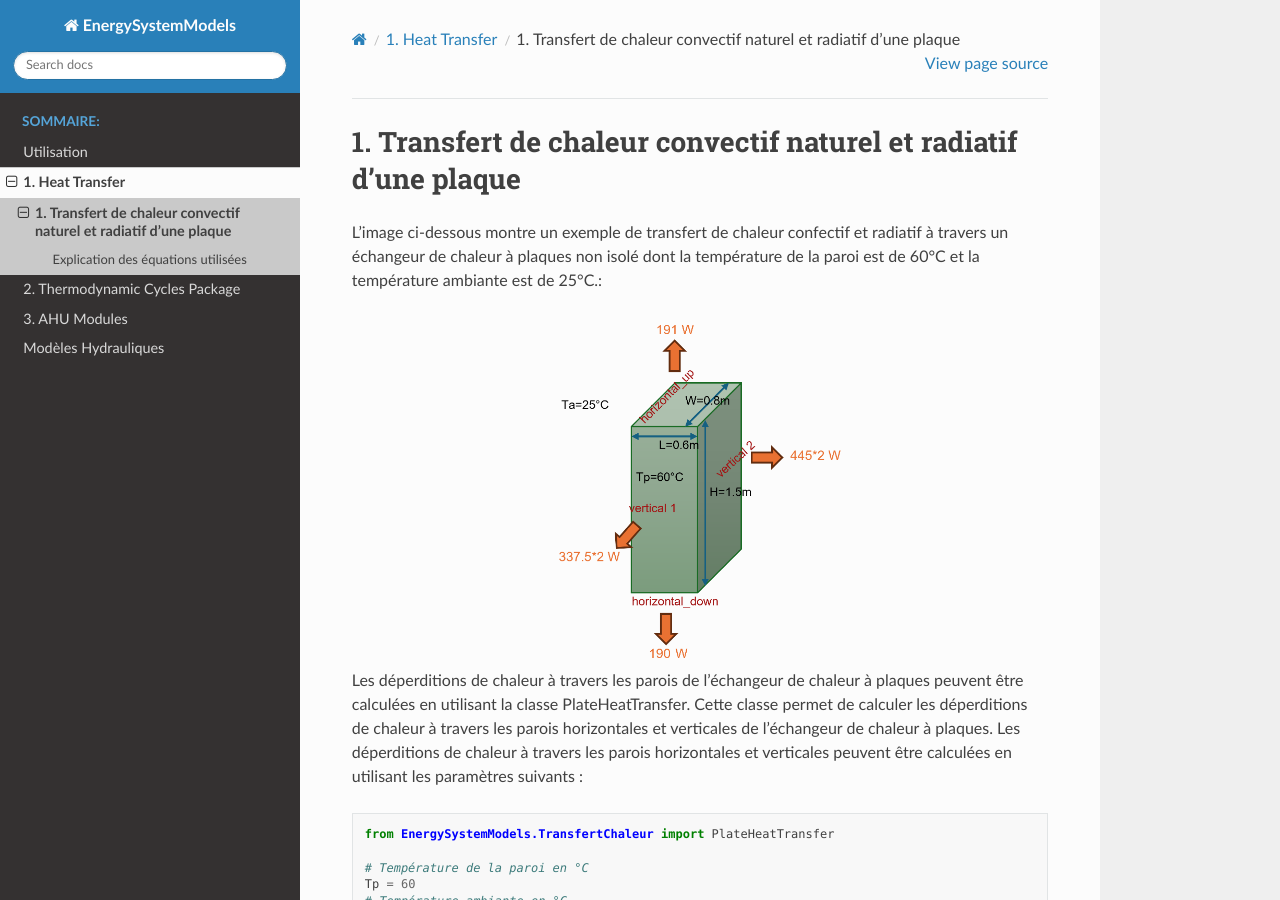
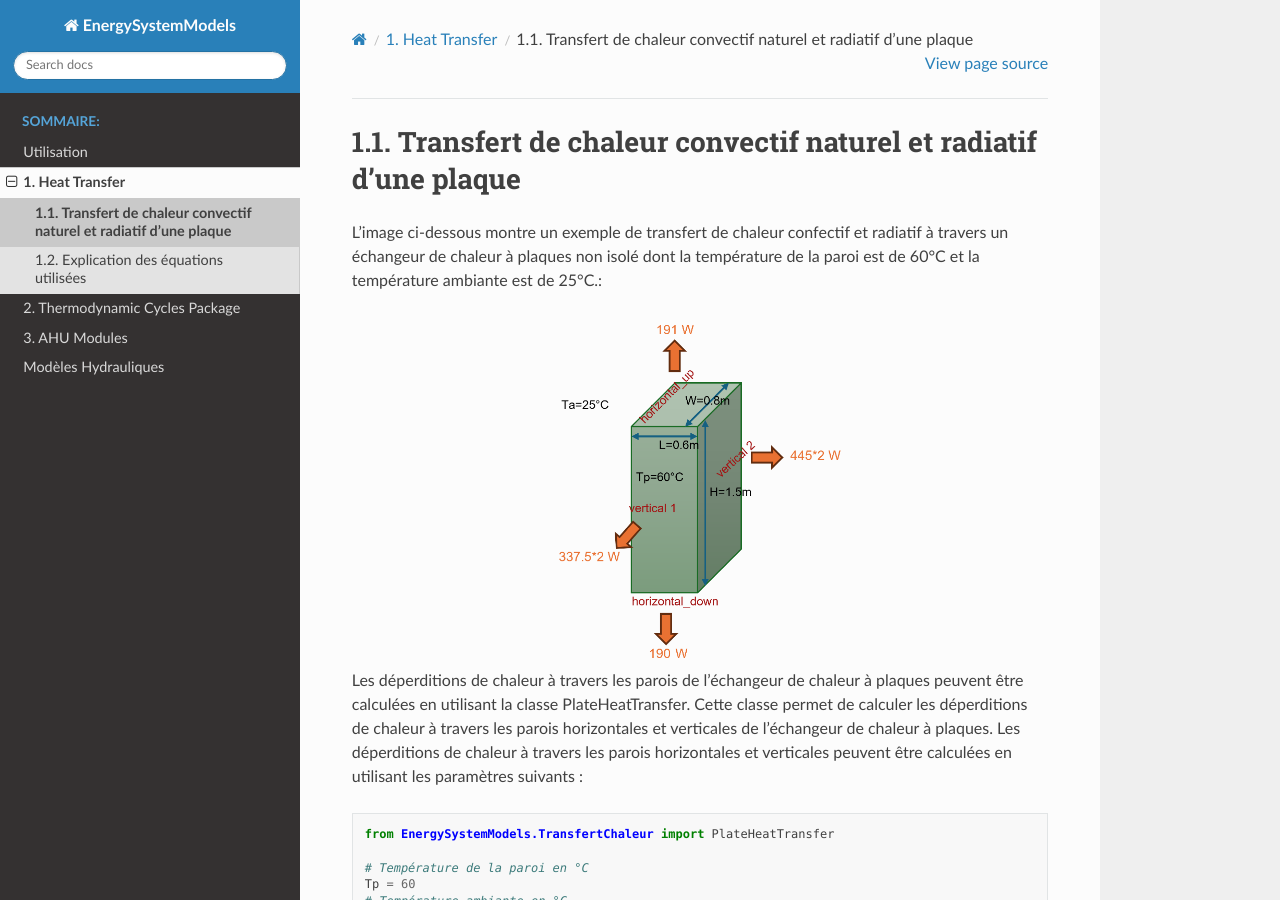
Before and after one commit to ZoheirHADID/EnergySystemModels-fr, a Sphinx documentation site: the page built from docs/source/heat_transfer/transfert_chaleur.rst, in a window 1280 px wide and 900 px high. Built offline with Sphinx 7.4.7 and the Read the Docs theme 3.1.0, drawn with Linux system fonts in a browser that asks for light colours; pages that are not in the unit, such as notebooks, are missing from menus; some of the changed text lies outside the part shown.

Commit message:
1. Transfert de chaleur convectif naturel et radiatif d'une plaque

```diff
--- a/docs/source/heat_transfer/transfert_chaleur.rst
+++ b/docs/source/heat_transfer/transfert_chaleur.rst
@@ -1,5 +1,5 @@
-1. Transfert de chaleur convectif naturel et radiatif d'une plaque
-==================================================================
+1.1. Transfert de chaleur convectif naturel et radiatif d'une plaque
+--------------------------------------------------------------------
 
 
 L'image ci-dessous montre un exemple de transfert de chaleur confectif et radiatif à travers un échangeur de chaleur à plaques non isolé dont la température de la paroi est de 60°C et la température ambiante est de 25°C.:
@@ -69,8 +69,8 @@ Les déperditions de chaleur à travers les parois de l'échangeur de chaleur à
 Résultat :
 1957.0 W = 191.0 W + 190.0 W + 900.0 W + 675.0 W
 
-Explication des équations utilisées
------------------------------------
+1.2. Explication des équations utilisées
+----------------------------------------
 
 La classe `PlateHeatTransfer` utilise différentes équations pour calculer les déperditions de chaleur en fonction de l'orientation de la plaque (horizontale ou verticale). Voici les principales équations utilisées :
 
```
